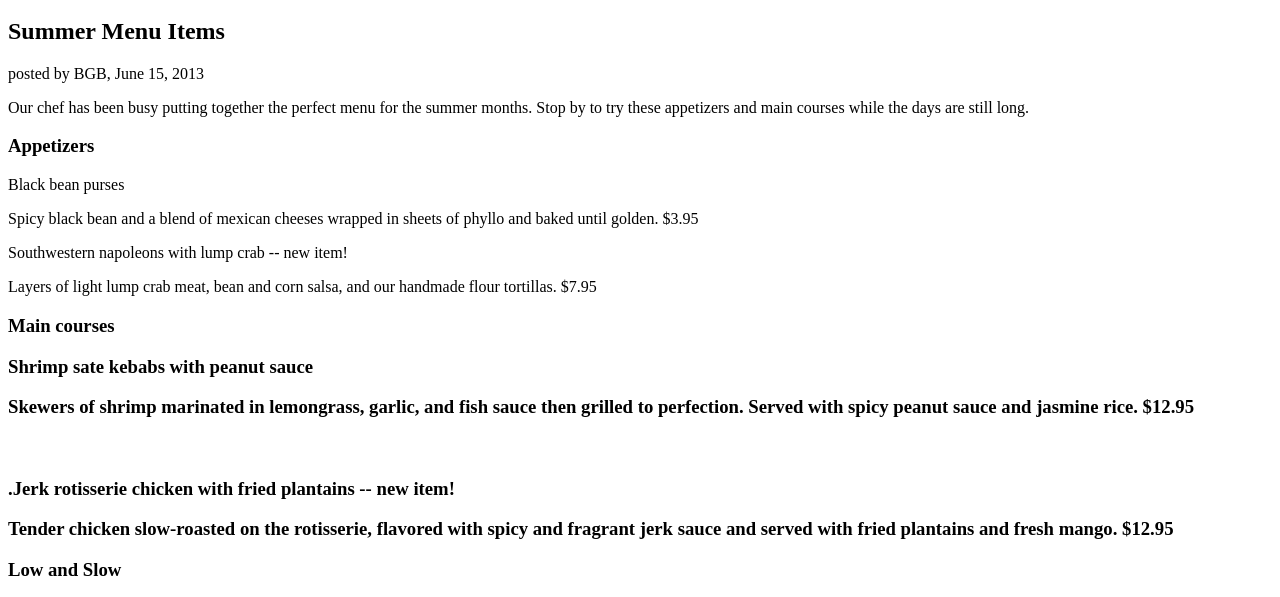
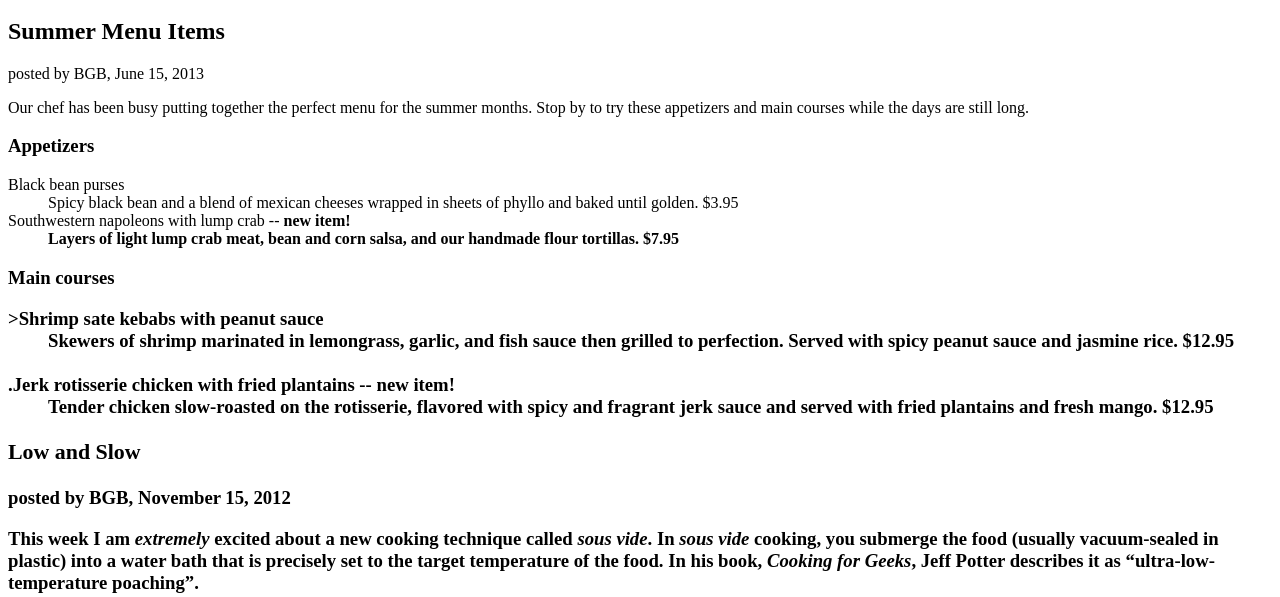
Before and after one commit to madrey/LWD-Class1, a plain HTML site: page bistro/blogpage.html in a window 1280 px wide. Shown: the part 154-751 px from the top of the page. Drawn offline with Linux system fonts and the light colour scheme.

Commit message:
Update blogpage.html

```diff
--- a/bistro/blogpage.html
+++ b/bistro/blogpage.html
@@ -7,6 +7,7 @@
 </head>
 
 <body>
+    <header>
 	<h1>The Black Goose Blog</h1>
 	<nav>
 		<ul>
@@ -16,29 +17,34 @@
 			<li><a href="">Contact</a></li>
 		</ul>
 	</nav>
+    </header>
+
 	<article>
 		<h2>Summer Menu Items</h2>
-		<p>posted by BGB, <time datetime="06-15-13" pubdate>June 15, 2013</p>
+		<p>posted by BGB, <time datetime="06-15-13" pubdate>June 15, 2013</time></p>
 		<p>Our chef has been busy putting together the perfect menu for the summer months. Stop by to try these appetizers and main courses while the days are still long.</p>
-</aticle>
-	<section id="appetizers">
-	<h1>Appetizers</h1>
-		<p>Black bean purses</p>
-	<p>Spicy black bean and a blend of mexican cheeses wrapped in sheets of phyllo and baked until golden. $3.95</p>
+    </aticle>
 
+    <section id="appetizers">
 
-	<p>Southwestern napoleons with lump crab -- new item!</p>
-	<p>Layers of light lump crab meat, bean and corn salsa, and our handmade flour tortillas. $7.95</p>
+        <h1>Appetizers</h1>
+            <dl>
+		        <dt>Black bean purses</dt>
+	                <dd>Spicy black bean and a blend of mexican cheeses wrapped in sheets of phyllo and baked until golden. <span class="price">$3.95</span></dd>
+	            <dt>Southwestern napoleons with lump crab -- <strong>new item!<strong></dt>
+	                <dd>Layers of light lump crab meat, bean and corn salsa, and our handmade flour tortillas. <span class="price">$7.95</span></dd>
+           </dl>
 	</section>
 	<section id="maincourse">
 		<h1>Main courses<h1>
-
-			<p>Shrimp sate kebabs with peanut sauce</p>
-			<p>Skewers of shrimp marinated in lemongrass, garlic, and fish sauce then grilled to perfection. Served with spicy peanut sauce and jasmine rice. $12.95</p>
+            <dl>
+			    <dt>>Shrimp sate kebabs with peanut sauce</dt>
+			        <dd>Skewers of shrimp marinated in lemongrass, garlic, and fish sauce then grilled to perfection. Served with spicy peanut sauce and jasmine rice. <span class="price">$12.95</span></dd>
 		<br>
-			<p>.Jerk rotisserie chicken with fried plantains -- new item!</p>
-			<p>Tender chicken slow-roasted on the rotisserie, flavored with spicy and fragrant jerk sauce and served with fried plantains and fresh mango. $12.95</p>
-	</section>
+			    <dt>.Jerk rotisserie chicken with fried plantains -- <strong>new item!</strong></dt>
+			        <dd>Tender chicken slow-roasted on the rotisserie, flavored with spicy and fragrant jerk sauce and served with fried plantains and fresh mango. <span class="price">$12.95</span></dl>
+	        </dl.
+    </section>
 
 <article>
 
```
